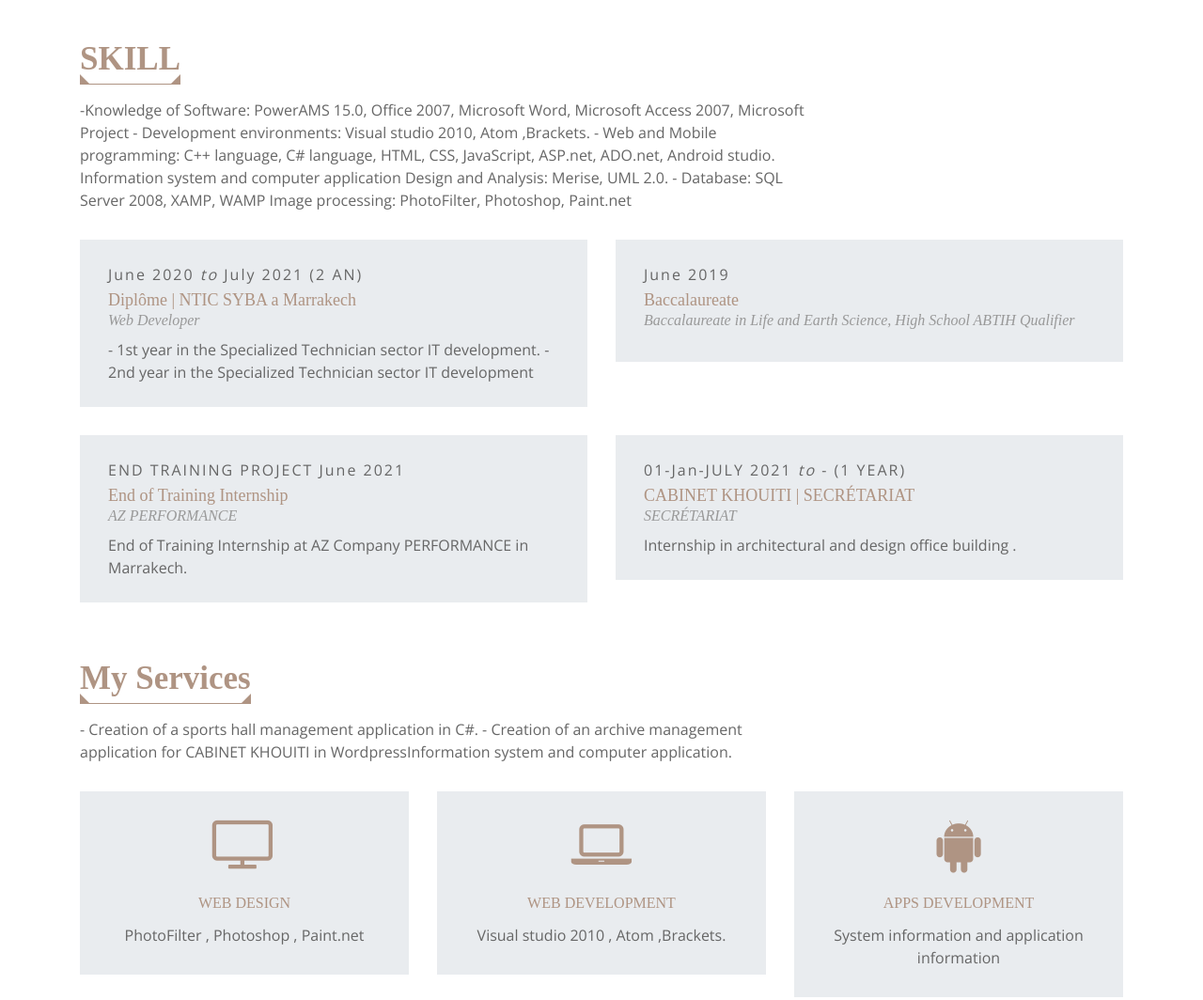
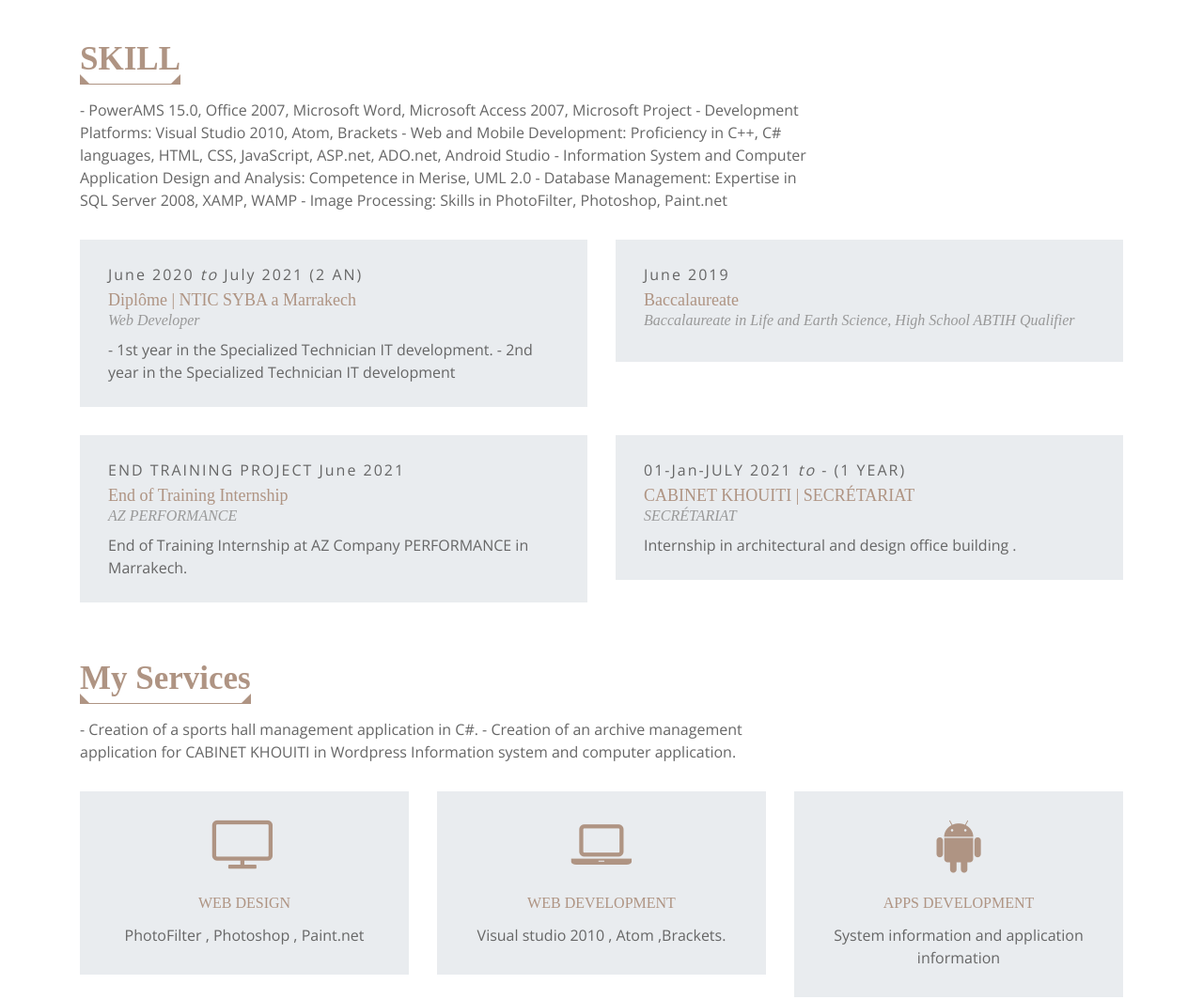
Before and after one commit to khaoula-berrah/Portfolio_khaoula, a plain HTML site: page index.html in a window 1280 px wide. Shown: the part 1691-2755 px from the top of the page at 94% size. Drawn offline with nearby package versions, Linux system fonts and the light colour scheme; a web font is replaced by a local one.

Commit message:
add portfolio project to my new directory

```diff
--- a/index.html
+++ b/index.html
@@ -186,10 +186,12 @@
                 <header class="section-header">
                     <h3>SKILL</h3>
                     <p>
-                        -Knowledge of Software: PowerAMS 15.0, Office 2007, Microsoft Word, Microsoft Access 2007, Microsoft Project
-                        - Development environments: Visual studio 2010, Atom ,Brackets.
-                        - Web and Mobile programming: C++ language, C# language, HTML, CSS, JavaScript, ASP.net, ADO.net, Android studio. Information system and computer application Design and Analysis: Merise, UML 2.0.
-                        - Database: SQL Server 2008, XAMP, WAMP Image processing: PhotoFilter, Photoshop, Paint.net
+                        - PowerAMS 15.0, Office 2007, Microsoft Word, Microsoft Access 2007, Microsoft Project
+                        - Development Platforms: Visual Studio 2010, Atom, Brackets
+                        - Web and Mobile Development: Proficiency in C++, C# languages, HTML, CSS, JavaScript, ASP.net, ADO.net, Android Studio
+                        - Information System and Computer Application Design and Analysis: Competence in Merise, UML 2.0
+                        - Database Management: Expertise in SQL Server 2008, XAMP, WAMP
+                        - Image Processing: Skills in PhotoFilter, Photoshop, Paint.net
                     </p>
                 </header>
                 <div class="row">
@@ -199,8 +201,8 @@
                             <h4 class="exp-company">Diplôme | NTIC SYBA a Marrakech </h4>
                             <h4 class="exp-designation">Web Developer</h4>
                             <p class="exp-detail">
-                                - 1st year in the Specialized Technician sector IT development.
-                                - 2nd year in the Specialized Technician sector IT development
+                                - 1st year in the Specialized Technician IT development.
+                                - 2nd year in the Specialized Technician IT development
                             </p>
                         </div>
                     </div>
@@ -244,7 +246,7 @@
                     <h3>My Services</h3>
                     <p>
                     - Creation of a sports hall management application in C#.
-                    - Creation of an archive management application for CABINET KHOUITI in WordpressInformation system and computer application.
+                    - Creation of an archive management application for CABINET KHOUITI in Wordpress Information system and computer application.
 
                     </p>
                 </header>
@@ -291,9 +293,9 @@
         <div class="portfolio" id="portfolio">
             <div class="container">
                 <header class="section-header">
-                    <h3 class="section-title">My Portfolio</h3>
+                    <h3 class="section-title">My Projects</h3>
                     <p>
-                        Your project likely involved combining these technologies to create a functional and visually appealing web application.
+                        My project likely involved combining these technologies to create a functional and visually appealing web application.
                     </p>
                 </header>
 
@@ -409,7 +411,7 @@
                 <div class="section-header">
                     <h3>Contact Me</h3>
                     <p>
-                        I allow myself to you send this writing to the hope of benefiting from a internship if possible, Internship entering the framework training that I am pursuing , currently in the specialized technician sector in development computer science
+                        I am currently enrolled in ALX Software enginnering focusing on computer science development, and I am eager to apply for an internship as part of my ongoing training.
                     </p>
                 </div>
 
```
